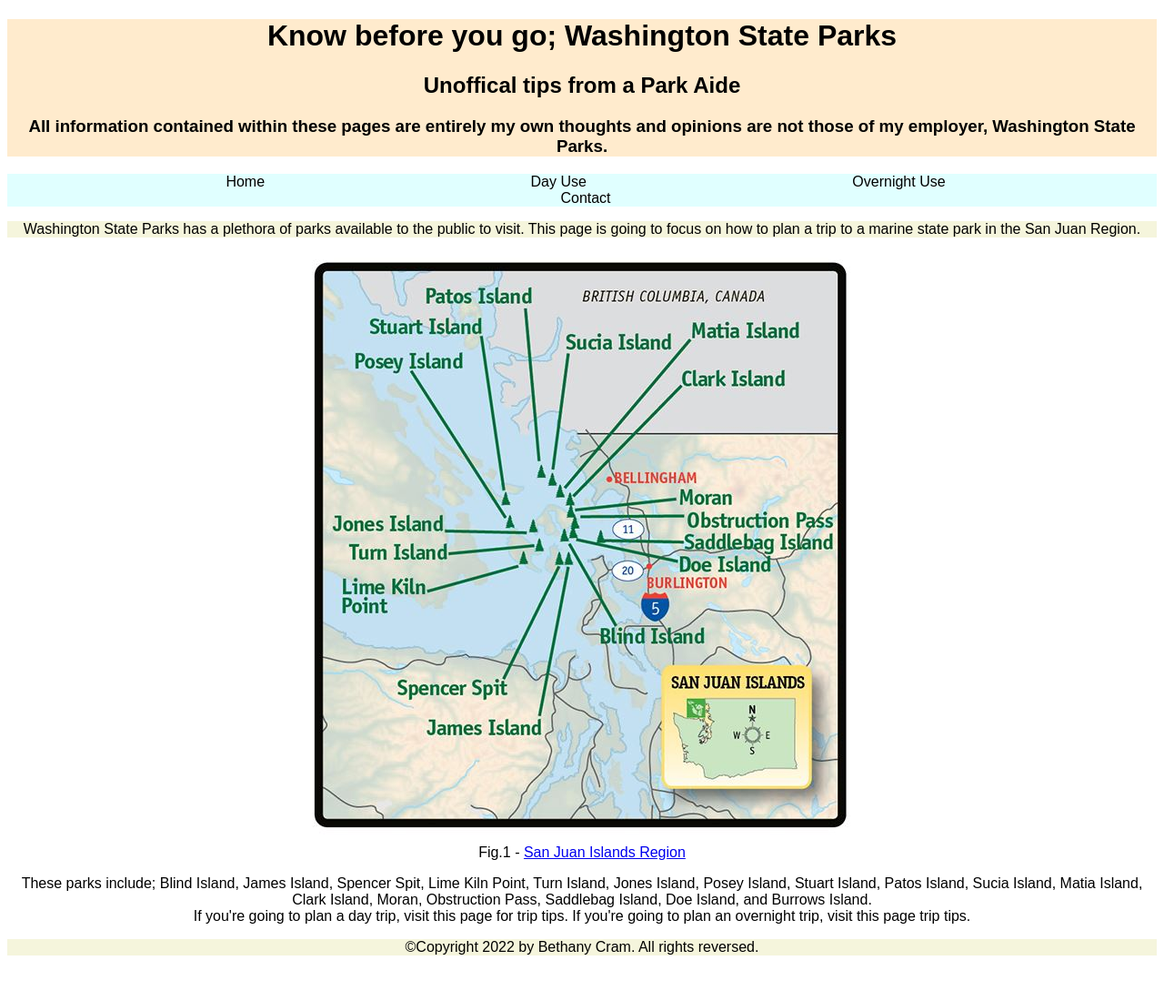
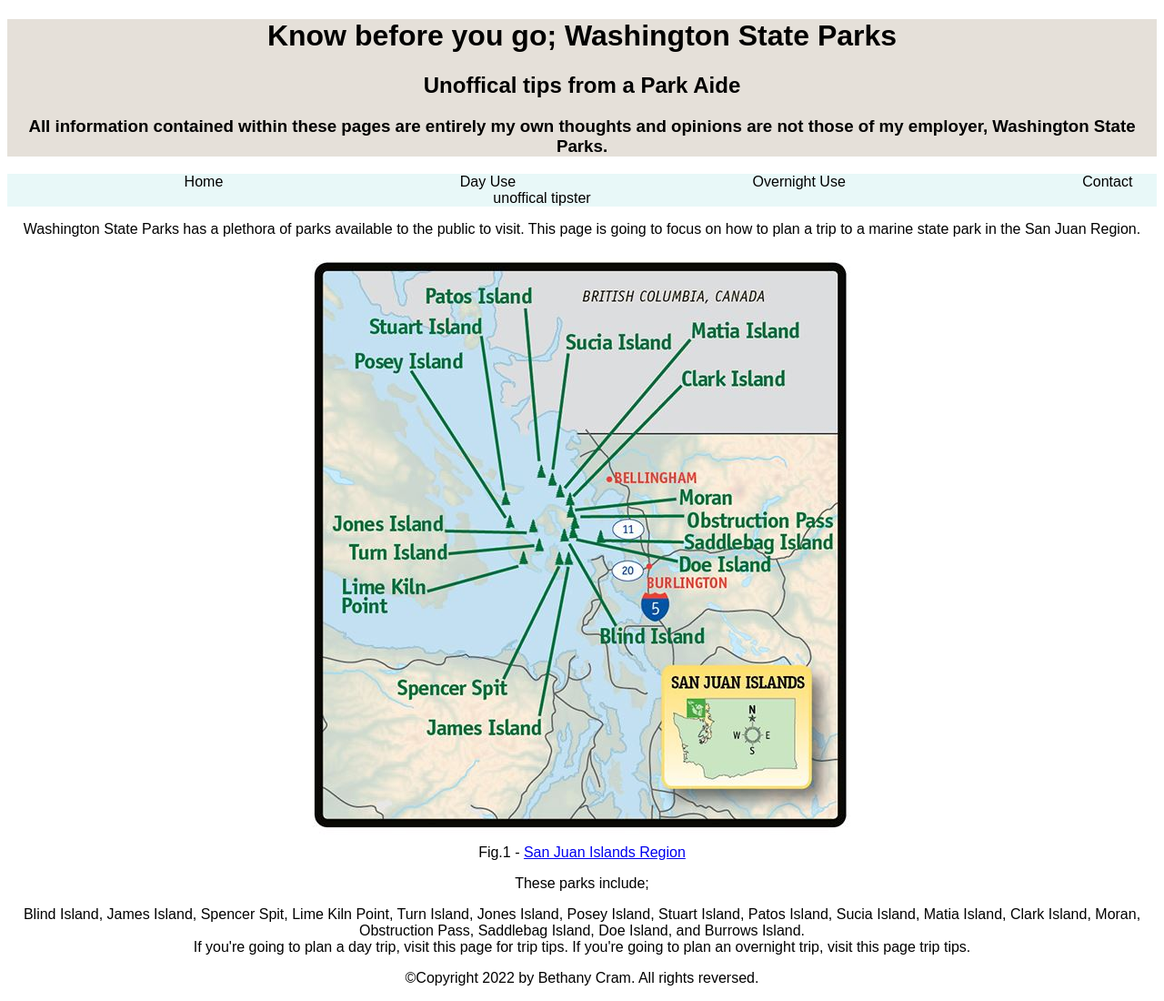
Before and after one commit to lis549-sp21/project-BethCram, a plain HTML site: page index.html in a window 1280 px wide. Shown: the whole page at 91% size. Before the commit the page ends 1066 px from the top, so only its background shows below. Drawn offline with Linux system fonts and the light colour scheme.

Commit message:
initial styling-final

```diff
--- a/css/style.css
+++ b/css/style.css
@@ -4,24 +4,25 @@ body {
     font-size: 16px;
     text-align: center;
 
+
 }
 /* Heading Rules */
 header {
     text-align: center;
-    background-color: blanchedalmond;
+    background-color: rgb(229, 224, 217);
 
 }
 /* Nav Bar rules */
 nav {
     width: 100%;
-    background-color: lightcyan;
+    background-color: rgb(232, 248, 248);
 
 }
 
 nav li {
     display: inline;
     padding-left: 8rem;
-    padding-right: 10rem;
+    padding-right: 8rem;
 }
 /*  nav bar unvisited link */
 nav li a {
@@ -48,7 +49,6 @@ nav li a:active {
     color: #f0f0f0;
 }
 body p {
-    text-size-adjust: 20px;
-    background-color:beige;
+    text-size-adjust: 20rem;
 
 }
--- a/index.html
+++ b/index.html
@@ -22,7 +22,7 @@
       <li><a href="https://lis549-sp21.github.io/project-BethCram/">Home</a></li>
       <li><a href="https://lis549-sp21.github.io/project-BethCram/dayuse.html">Day Use</a></li>
       <li><a href="https://lis549-sp21.github.io/project-BethCram/overnightuse.html">Overnight Use</a></li>
-      <li><a href="https://www.linkedin.com/in/bethany-cram/">Contact</a></li>
+      <li><a href="https://www.linkedin.com/in/bethany-cram/">Contact unoffical tipster</a></li>
     </ul>
 
    </nav>
@@ -35,18 +35,22 @@
       <figcaption>Fig.1 - <a href="https://www.parks.wa.gov/844/San-Juan-Islands-Region">
         San Juan Islands Region</a> </figcaption>
     </figure>
-    <div> These parks include; Blind Island, James Island, Spencer Spit,
+</body>
+<main>
+    <p>These parks include;</p>
+    <div class="parks list">  Blind Island, James Island, Spencer Spit,
     Lime Kiln Point, Turn Island, Jones Island, Posey Island, Stuart Island, Patos Island,
     Sucia Island, Matia Island, Clark Island, Moran, Obstruction Pass, Saddlebag Island,
     Doe Island, and Burrows Island.
     </div>
+
     If you're going to plan a day trip, visit this page for trip tips.
     If you're going to plan an overnight trip, visit this page trip tips.
 </p>
-
+</main>
 
 <footer>
     <p>&copy;Copyright 2022 by Bethany Cram. All rights reversed.</p>
   </footer>
-</body>
+
 </html>
```
